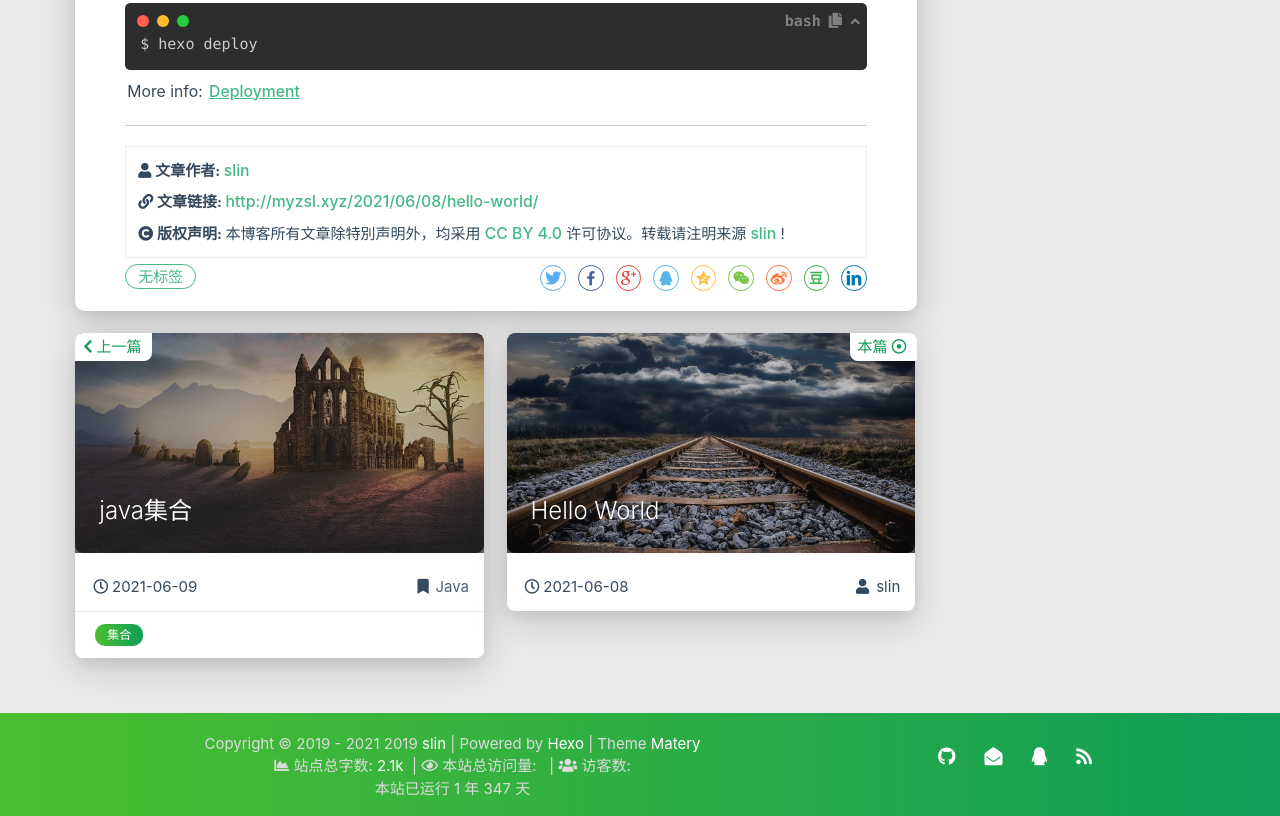
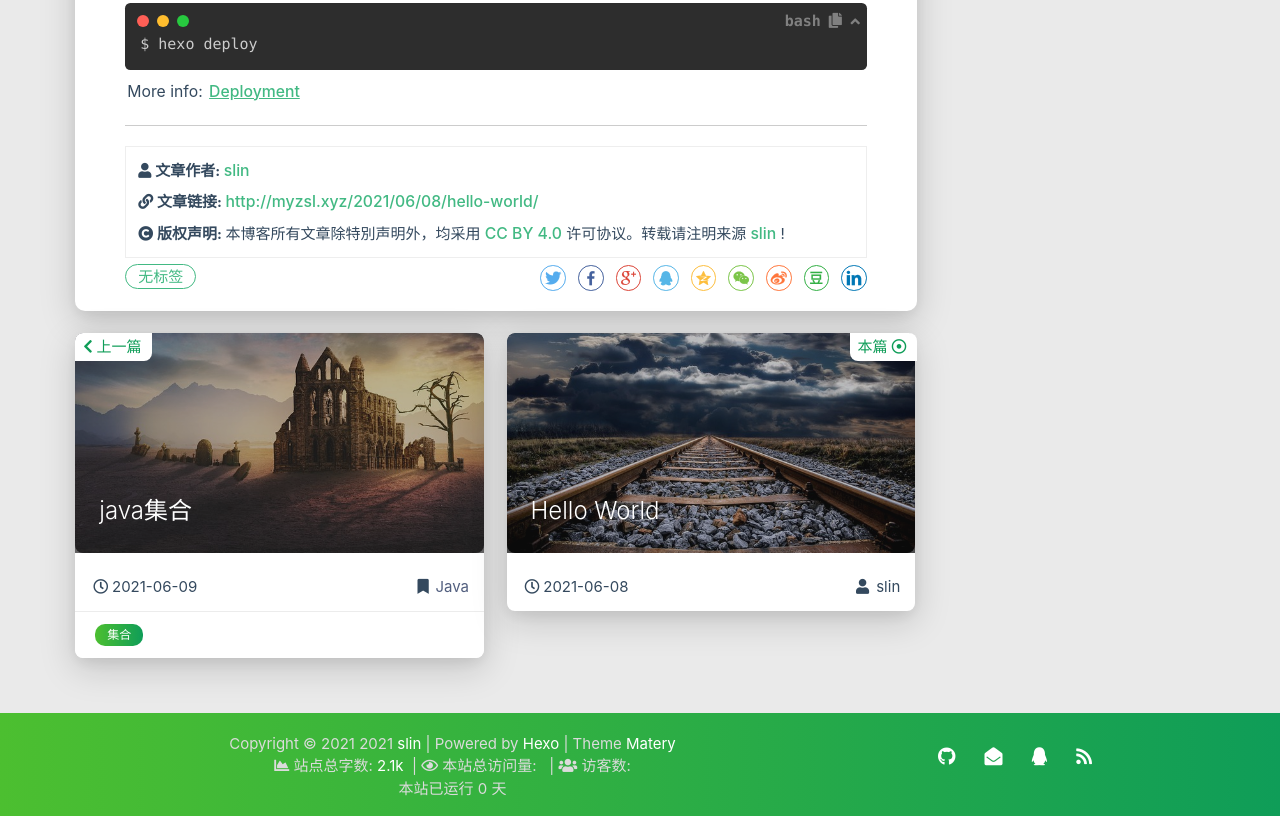
Before and after one commit to Dragonzsl/Dragonzsl.github.io, a plain HTML site: page 2021/06/08/hello-world/index.html in a window 1280 px wide. Shown: the part 1173-1989 px from the top of the page. Drawn offline with Linux system fonts and the light colour scheme; some packages are replaced by stand-ins of ours; a script that the page names is missing.

Commit message:
Site updated: 2021-06-09 09:53:07

```diff
--- a/2021/06/08/hello-world/index.html
+++ b/2021/06/08/hello-world/index.html
@@ -884,9 +884,9 @@
         <div class="col s12 m8 l8 copy-right">
             Copyright&nbsp;&copy;
 
-                <span id="year">2019-2021</span>
+                <span id="year">2021</span>
 
-            <span id="year">2019</span>
+            <span id="year">2021</span>
             <a href="/about" target="_blank">slin</a>
             |&nbsp;Powered by&nbsp;<a href="https://hexo.io/" target="_blank">Hexo</a>
             |&nbsp;Theme&nbsp;<a href="https://github.com/blinkfox/hexo-theme-matery" target="_blank">Matery</a>
@@ -924,9 +924,9 @@
                         var days = hours * 24;
                         var years = days * 365;
                         var today = new Date();
-                        var startYear = "2019";
+                        var startYear = "2021";
                         var startMonth = "6";
-                        var startDate = "28";
+                        var startDate = "9";
                         var startHour = "0";
                         var startMinute = "0";
                         var startSecond = "0";
```
Also changed, not shown: 2021/06/09/java-ji-he/index.html (+4 -4 lines), 404/index.html (+4 -4 lines), about/index.html (+4 -4 lines), archives/2021/06/index.html (+4 -4 lines), archives/2021/index.html (+4 -4 lines), archives/index.html (+4 -4 lines), categories/Java/index.html (+4 -4 lines), categories/index.html (+4 -4 lines), contact/index.html (+4 -4 lines), friends/index.html (+4 -4 lines), index.html (+4 -4 lines), tags/index.html (+4 -4 lines), tags/集合/index.html (+4 -4 lines).
